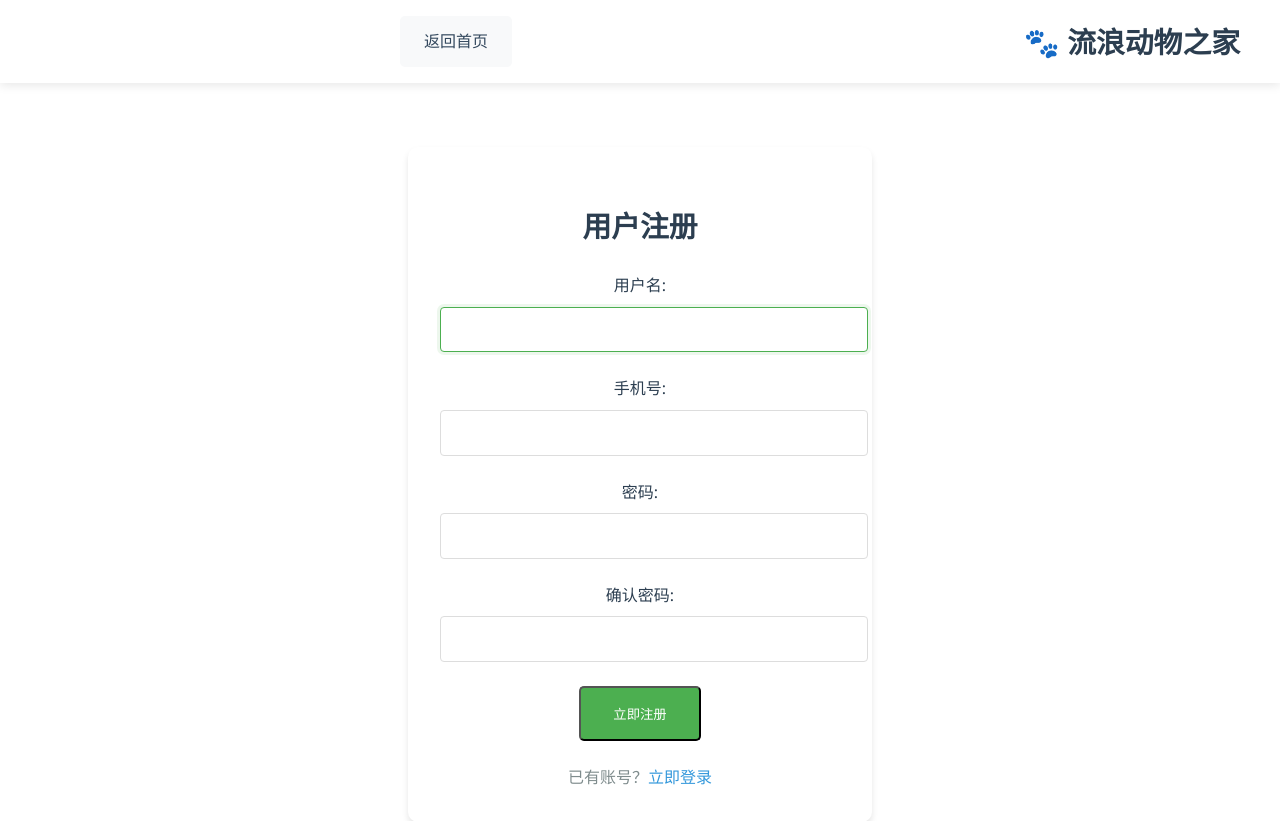
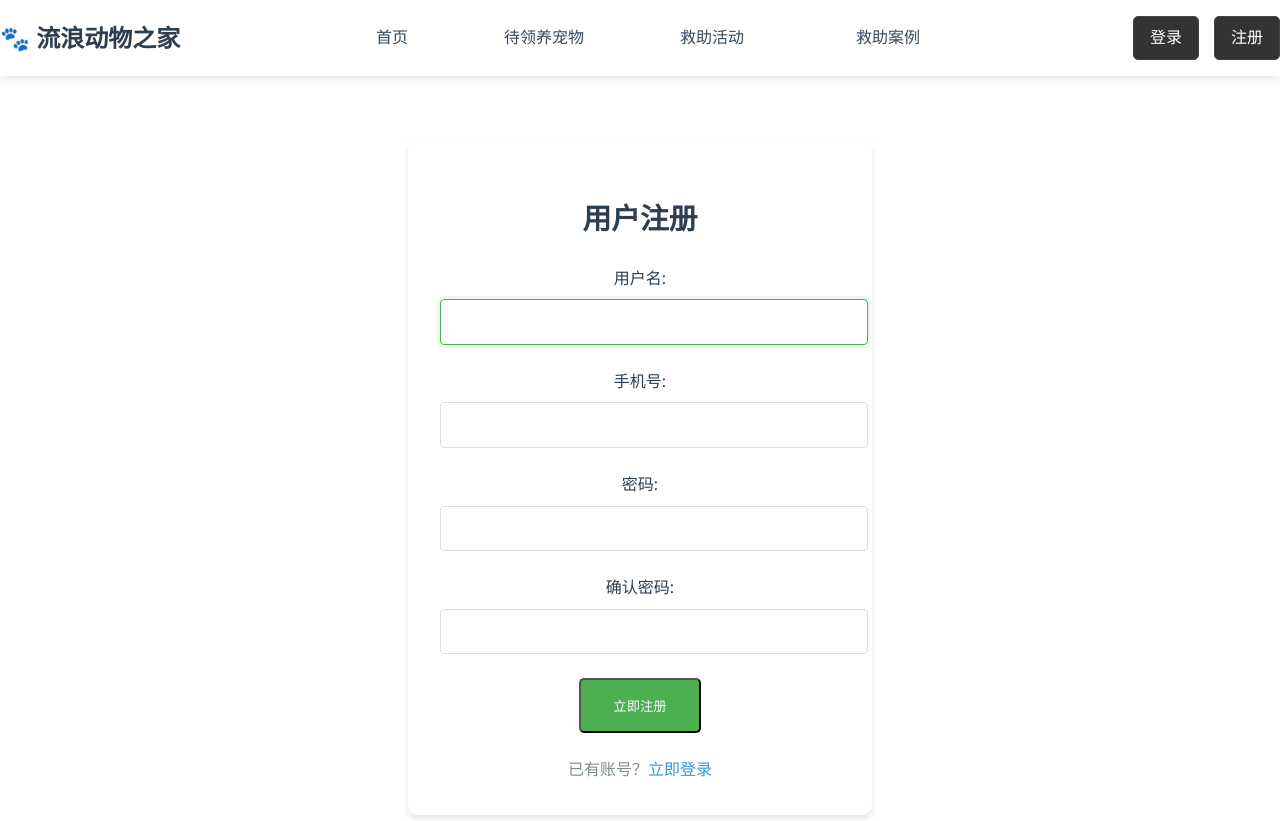
Before and after one commit to jmtl233/stray_animals, a Django app: page /users/register/ in a window 1280 px wide. Shown: the top 821 px of the page. Run offline with Django 3.2, Linux system fonts and the light colour scheme.

Commit message:
注册头部2025年4月8日14:21:04

```diff
--- a/templates/partials/header.html
+++ b/templates/partials/header.html
@@ -1,19 +1,5 @@
 <header class="header">
     <nav class="navbar">
-        <!-- 注册页面专用头部 -->
-        {% if request.resolver_match.url_name == 'register' %}
-        <div class="container register-header">
-            <h1 class="logo">🐾 流浪动物之家</h1>
-            <div class="nav-links">
-                <a href="{% url 'home' %}" class="nav-link">
-                    <i class="fas fa-home"></i>
-                    返回首页
-                </a>
-            </div>
-        </div>
-
-        <!-- 其他页面保持原样 -->
-        {% else %}
         <h1 class="logo">🐾 流浪动物之家</h1>
 
         <div class="nav-links-container">
@@ -59,6 +45,5 @@
                 <a href="{% url 'users:register' %}" class="btn">注册</a>
             {% endif %}
         </div>
-        {% endif %}
     </nav>
 </header>
```
